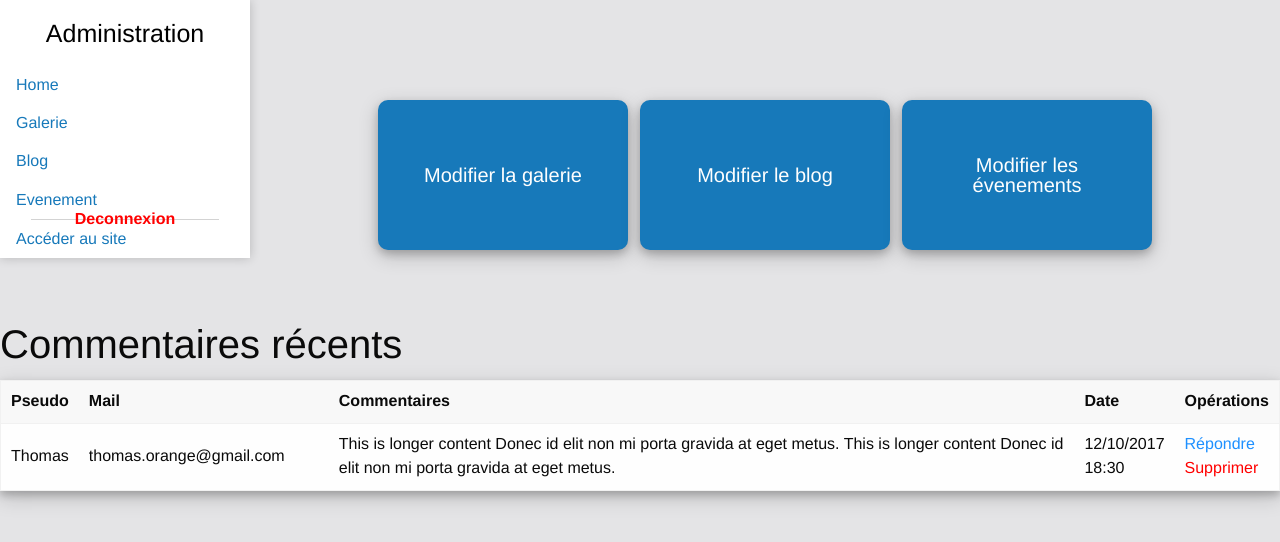
After one commit to oberger3/projet-tut-S3, a Symfony app: template src/AdminBundle/Resources/views/Default/index.html.twig in a window 1280 px wide. The commit adds this page. Shown: the top 542 px of the page. Run offline with Twig, Linux system fonts and the light colour scheme; the template is opened without the code that fills it, so the values that code supplies are empty; some libraries are stand-ins or nearby versions.

Commit message:
Page administration

```diff
--- a/app/Resources/views/default/index.html.twig
+++ b/app/Resources/views/default/index.html.twig
@@ -3,7 +3,6 @@
 {% block body %}
     <div style="text-align: center; margin-top: 100px">
         <h1>Site en construction !</h1>
-
     </div>
     <div style="text-align: center; margin-top: 100px;">
         <a class="sign-in-form-button" style="color: black; border: 1px solid black; width: 100px;" href="{{ path("login") }}">Connexion</a>
--- a/app/Resources/views/menuAdmin.html.twig
+++ b/app/Resources/views/menuAdmin.html.twig
@@ -1,12 +1,11 @@
 
-<ul class="vertical menu" style="box-shadow: 0 0px 10px rgba(0, 0, 0, 0.2); padding-top:10px;position: relative;background-color: white; width: 200px; height: 100%;text-align: left;">
-    <h4><li style="text-align: center; font-weight: 500;"><a href="#">Administration</a></li></h4>
-
+<ul class="vertical menu" style="float: left;box-shadow: 0 0px 10px rgba(0, 0, 0, 0.2); padding-top:10px;position: relative;background-color: white; width: 250px; height: 100%;text-align: left;">
+    <h4><li style="text-align: center; font-weight: 500;"><a style="color: black" href="">Administration</a></li></h4>
         <li><a href="#">Home</a></li>
         <li><a href="#">Galerie</a></li>
         <li><a href="#">Blog</a></li>
-        <li><a href="#">Contact</a></li>
-
-        <li><a style="position: absolute; bottom: 0; left: 50%; transform: translateX(-50%);" href="{{ path("logout") }}">Deconnexion</a></li>
-
+        <li><a href="#">Evenement</a></li>
+        <li style="border-top: solid 1px lightgrey; clear: both;height: 1px; width: 75%; margin-right: auto; margin-left: auto"></li>
+        <li><a style="" href="{{ path("homepage") }}">Accéder au site</a></li>
+        <li><a style="margin-bottom:20px; font-weight: bold; color: red; position: absolute; bottom: 0; left: 50%; transform: translateX(-50%);" href="{{ path("logout") }}">Deconnexion</a></li>
 </ul>
--- /dev/null
+++ b/src/AdminBundle/Resources/config/services.yml
@@ -0,0 +1,4 @@
+services:
+#    admin.example:
+#        class: AdminBundle\Example
+#        arguments: ["@service_id", "plain_value", "%parameter%"]
--- /dev/null
+++ b/src/AdminBundle/Resources/views/Default/index.html.twig
@@ -0,0 +1,61 @@
+<!DOCTYPE html>
+<html>
+<head>
+    <meta chæarset="UTF-8" />
+    <title>{% block title %}Administration{% endblock %}</title>
+    {% block stylesheets %}{% endblock %}
+    <link rel="icon" type="image/x-icon" href="{{ asset('favicon.ico') }}" />
+    <link rel="stylesheet" type="text/css" href="{{ asset('bundles/fruxfoundation/css/foundation.css') }}" />
+    <link rel="stylesheet" type="text/css" href="{{ asset('bundles/style.css') }}" />
+    <script type="text/javascript" src="{{ asset('bundles/fruxfoundation/js/vendor/jquery.min.js') }}"></script>
+    <script type="text/javascript" src="{{ asset('bundles/fruxfoundation/js/vendor/what-input.min.js') }}"></script>
+    <script type="text/javascript" src="{{ asset('bundles/fruxfoundation/js/foundation.min.js') }}"></script>
+    <script type="text/javascript" src="{{ asset('bundles/fruxfoundation/js/app.js') }}"></script>
+</head>
+<body style="background-color: #e4e4e6">
+{% include "menuAdmin.html.twig" %}
+{% block body %}
+    <div style="height: 100%; width: auto">
+        <div style="display: flex; justify-content: space-between; padding-top: 100px; padding-left: 10%; padding-right: 10%;">
+            <button type="button" class="button" style="box-shadow: 0 4px 8px 0 rgba(0, 0, 0, 0.2), 0 6px 20px 0 rgba(0, 0, 0, 0.19); font-size: 20px;width: 250px; height: 150px; border-radius: 10px;">Modifier la galerie</button>
+            <button type="button" class="button" style="box-shadow: 0 4px 8px 0 rgba(0, 0, 0, 0.2), 0 6px 20px 0 rgba(0, 0, 0, 0.19); font-size: 20px;width: 250px; height: 150px; border-radius: 10px;">Modifier le blog</button>
+            <button type="button" class="button" style="box-shadow: 0 4px 8px 0 rgba(0, 0, 0, 0.2), 0 6px 20px 0 rgba(0, 0, 0, 0.19); font-size: 20px;width: 250px; height: 150px; border-radius: 10px;">Modifier les évenements</button>
+        </div>
+        <div class="row" style="display: flex; padding-top: 50px;">
+            <div class="columns">
+                <h2>Commentaires récents</h2>
+                <table class="stack" style="box-shadow: 0 4px 8px 0 rgba(0, 0, 0, 0.2), 0 6px 20px 0 rgba(0, 0, 0, 0.19); ">
+                    <thead>
+                    <tr>
+                        <th width="50">Pseudo</th>
+                        <th width="250">Mail</th>
+                        <th>Commentaires</th>
+                        <th width="100">Date</th>
+                        <th width="100">Opérations</th>
+                    </tr>
+                    </thead>
+                    <tbody>
+                    <tr>
+                        <td>Thomas</td>
+                        <td>thomas.orange@gmail.com</td>
+                        <td>This is longer content Donec id elit non mi porta gravida at eget metus. This is longer content Donec id elit non mi porta gravida at eget metus.</td>
+                        <td>12/10/2017 18:30</td>
+                        <td>
+                           <button type="button" style="color:dodgerblue">Répondre</button>
+                            <button type="button" style="color:red">Supprimer</button>
+                        </td>
+                    </tr>
+                    </tbody>
+                </table>
+            </div>
+        </div>
+
+
+
+    </div>
+
+
+{% endblock %}
+{% block javascripts %}{% endblock %}
+</body>
+</html>
--- /dev/null
+++ b/src/UserBundle/Resources/config/services.yml
@@ -0,0 +1,4 @@
+services:
+#    user.example:
+#        class: UserBundle\Example
+#        arguments: ["@service_id", "plain_value", "%parameter%"]
```
Also changed, not shown: src/AdminBundle/AdminBundle.php (added, +9 -0 lines), src/AdminBundle/Controller/DefaultController.php (added, +17 -0 lines), src/UserBundle/UserBundle.php (added, +9 -0 lines).
